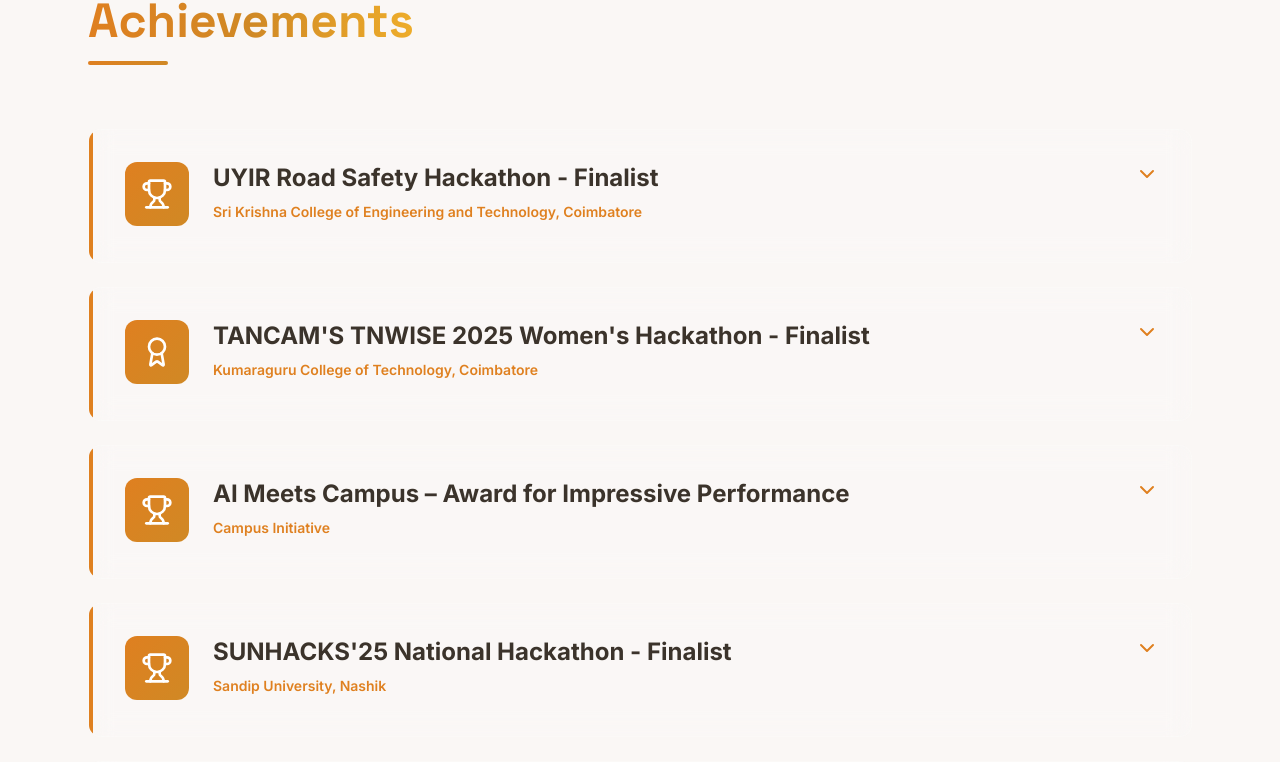
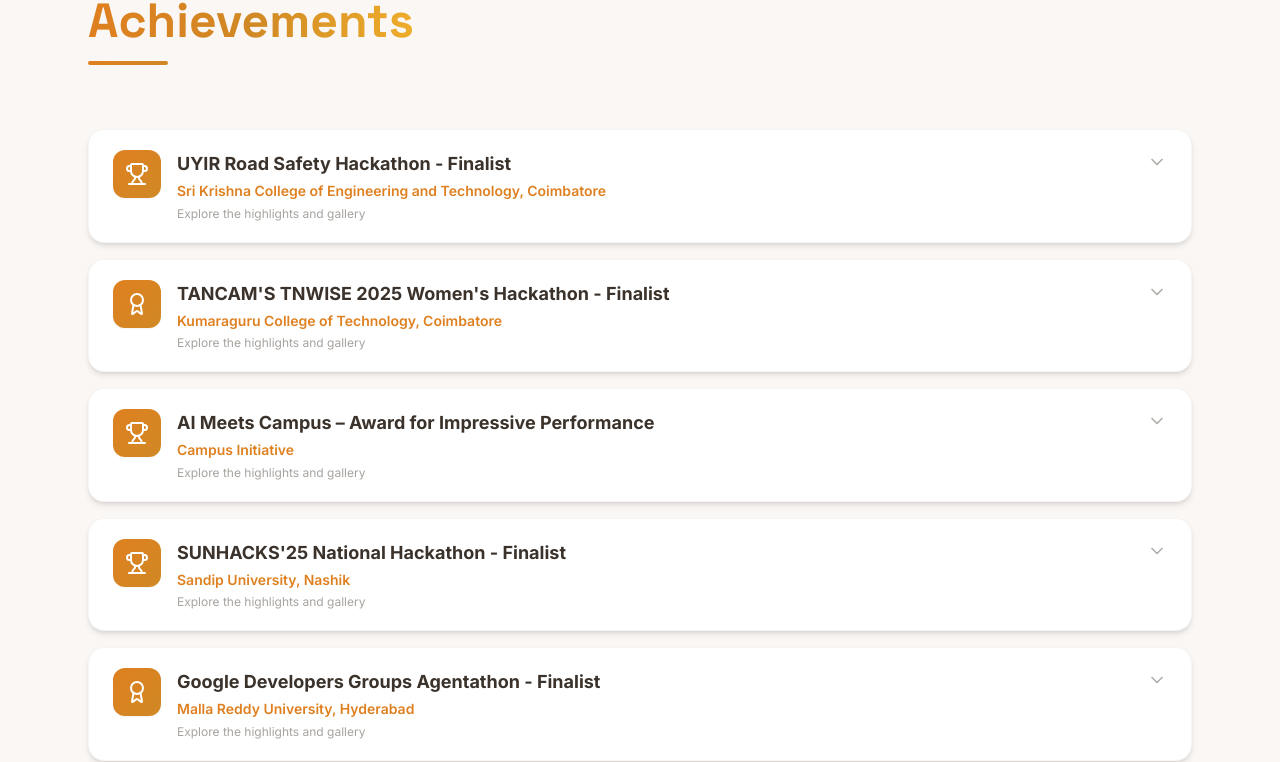
Before and after one commit to Tanya-k20/Portfolio, a React (Vite) app: page / in a window 1280 px wide. Shown: the part 4996-5758 px from the top of the page. Built offline with nearby package versions, Linux system fonts and the light colour scheme.

Commit message:
style: update AchievementsSection layout

```diff
--- a/client/components/AchievementsSection.tsx
+++ b/client/components/AchievementsSection.tsx
@@ -1,6 +1,6 @@
 import { motion, AnimatePresence } from "framer-motion";
 import { useInView } from "react-intersection-observer";
-import { Award, Trophy, ChevronDown, Image as ImageIcon } from "lucide-react";
+import { Award, Trophy, ChevronDown } from "lucide-react";
 import { useState } from "react";
 
 export default function AchievementsSection() {
@@ -23,14 +23,14 @@
     },
     {
       id: 2,
-      title: " TANCAM'S TNWISE 2025 Women's Hackathon - Finalist",
+      title: "TANCAM'S TNWISE 2025 Women's Hackathon - Finalist",
       organization: "Kumaraguru College of Technology, Coimbatore",
       bullets: [
         "Selected as a finalist in the TNWISE 2025 Women's Hackathon.",
         "Collaborated on innovative solutions addressing real-world challenges.",
         "Enhanced problem-solving, teamwork, and technical skills.",
       ],
-      gallery: ["/assets/tn1.jpeg", "/assets/tn2.jpeg", "/assets/tn3.jpeg", "/assets/tn4.jpeg","/assets/tn5.jpeg"],
+      gallery: ["/assets/tn1.jpeg", "/assets/tn2.jpeg", "/assets/tn3.jpeg", "/assets/tn4.jpeg", "/assets/tn5.jpeg"],
       icon: Award,
     },
     {
@@ -42,31 +42,31 @@
         "Participated in hands-on AI and UI design activities.",
         "Explored AI ethics, emerging technologies, and career opportunities.",
       ],
-      gallery: ["/assets/qud1.png", "/assets/qud2.png", "/assets/qud3.jpeg", "/assets/qud4.jpeg", "/assets/qud5.png","/assets/qud6.png"],
+      gallery: ["/assets/qud1.png", "/assets/qud2.png", "/assets/qud3.jpeg", "/assets/qud4.jpeg", "/assets/qud5.png", "/assets/qud6.png"],
       icon: Trophy,
     },
     {
       id: 4,
-      title: " SUNHACKS'25 National Hackathon - Finalist",
+      title: "SUNHACKS'25 National Hackathon - Finalist",
       organization: "Sandip University, Nashik",
       bullets: [
         "Finalist in the 36-hour national hackathon.",
         'Built "City Pulse: Smart Urban Growth Platform."',
         "Strengthened innovation, teamwork, and technical problem-solving skills.",
       ],
-      gallery: ["/assets/san1.jpeg", "/assets/san2.jpeg", "/assets/san3.jpeg", "/assets/san4.jpeg", "/assets/san5.jpeg" ,"/assets/san6.jpeg"],
+      gallery: ["/assets/san1.jpeg", "/assets/san2.jpeg", "/assets/san3.jpeg", "/assets/san4.jpeg", "/assets/san5.jpeg", "/assets/san6.jpeg"],
       icon: Trophy,
     },
     {
       id: 5,
-      title: " Google Developers Groups Agentathon - Finalist",
+      title: "Google Developers Groups Agentathon - Finalist",
       organization: "Malla Reddy University, Hyderabad",
       bullets: [
         "Shortlisted among 1,000 teams and advanced to the Top 500.",
         "Participated in the 36-hour Agentic AI Hackathon.",
         "Gained valuable experience in AI development and collaborative innovation.",
       ],
-      gallery: ["/assets/h1.jpeg", "/assets/h2.jpeg", "/assets/h3.jpeg", "/assets/h4.jpeg", "/assets/h5.jpeg", "/assets/h6.jpeg" ,"/assets/h7.jpeg", "/assets/h9.jpeg"],
+      gallery: ["/assets/h1.jpeg", "/assets/h2.jpeg", "/assets/h3.jpeg", "/assets/h4.jpeg", "/assets/h5.jpeg", "/assets/h6.jpeg", "/assets/h7.jpeg", "/assets/h9.jpeg"],
       icon: Award,
     },
   ];
@@ -75,7 +75,7 @@
     hidden: { opacity: 0 },
     visible: {
       opacity: 1,
-      transition: { staggerChildren: 0.2 },
+      transition: { staggerChildren: 0.15 },
     },
   };
 
@@ -90,12 +90,13 @@
       ref={ref}
       className="relative py-20 md:py-32 overflow-hidden"
     >
-      <div className="max-w-6xl mx-auto px-6">
+      <div className="max-w-6xl mx-auto px-4 md:px-6">
+        {/* Section heading */}
         <motion.div
           initial={{ opacity: 0, y: 20 }}
           animate={inView ? { opacity: 1, y: 0 } : {}}
           transition={{ duration: 0.6 }}
-          className="mb-16"
+          className="mb-10 md:mb-16"
         >
           <h2 className="text-4xl md:text-5xl font-bold text-foreground mb-4 font-display">
             <span className="gradient-text">Achievements</span>
@@ -103,11 +104,12 @@
           <div className="w-20 h-1 bg-gradient-to-r from-primary to-secondary rounded" />
         </motion.div>
 
+        {/* Cards list */}
         <motion.div
           variants={containerVariants}
           initial="hidden"
           animate={inView ? "visible" : "hidden"}
-          className="space-y-6"
+          className="space-y-4"
         >
           {achievements.map((achievement) => {
             const Icon = achievement.icon;
@@ -117,41 +119,46 @@
               <motion.div
                 key={achievement.id}
                 variants={itemVariants}
-                className="glass-effect dark:glass-effect-dark rounded-xl overflow-hidden hover:shadow-lg transition-all duration-300"
+                className="bg-card dark:bg-card rounded-2xl overflow-hidden shadow-md hover:shadow-xl transition-shadow duration-300 border border-border/40"
               >
+                {/* Clickable card header */}
                 <button
                   onClick={() => setExpandedId(isExpanded ? null : achievement.id)}
-                  className="w-full text-left p-5 md:p-8 border-l-4 border-primary hover:border-secondary transition-colors duration-300"
+                  className="w-full text-left px-4 py-4 md:px-6 md:py-5 focus:outline-none"
                 >
-                  <div className="flex gap-4 md:gap-6 items-start">
-                    <div className="flex-shrink-0">
-                      <div className="flex items-center justify-center h-12 w-12 md:h-16 md:w-16 rounded-lg bg-gradient-to-br from-primary to-secondary">
-                        <Icon className="h-6 w-6 md:h-8 md:w-8 text-primary-foreground" />
-                      </div>
+                  <div className="flex items-start gap-4">
+                    {/* Square gradient icon */}
+                    <div className="flex-shrink-0 flex items-center justify-center h-12 w-12 rounded-xl bg-gradient-to-br from-primary to-secondary shadow-sm">
+                      <Icon className="h-6 w-6 text-white" />
                     </div>
 
-                    <div className="flex-1">
-                      <h3 className="text-2xl font-bold text-foreground mb-2">
+                    {/* Text content */}
+                    <div className="flex-1 min-w-0">
+                      <h3 className="text-base md:text-lg font-bold text-foreground leading-snug mb-1">
                         {achievement.title}
                       </h3>
-
-                      <p className="text-sm font-semibold text-primary mb-2">
+                      <p className="text-sm font-semibold text-primary leading-tight">
                         {achievement.organization}
                       </p>
-
-
+                      {!isExpanded && (
+                        <p className="text-xs text-foreground/45 mt-1.5">
+                          Explore the highlights and gallery
+                        </p>
+                      )}
                     </div>
 
+                    {/* Chevron */}
                     <motion.div
                       animate={{ rotate: isExpanded ? 180 : 0 }}
                       transition={{ duration: 0.3 }}
-                      className="flex-shrink-0"
+                      className="flex-shrink-0 mt-0.5"
                     >
-                      <ChevronDown className="w-6 h-6 text-primary" />
+                      <ChevronDown className="w-5 h-5 text-foreground/40" />
                     </motion.div>
                   </div>
                 </button>
 
+                {/* Expanded panel */}
                 <AnimatePresence>
                   {isExpanded && (
                     <motion.div
@@ -159,48 +166,49 @@
                       animate={{ opacity: 1, height: "auto" }}
                       exit={{ opacity: 0, height: 0 }}
                       transition={{ duration: 0.3 }}
-                      className="border-t border-border/50 p-5 md:p-8 bg-foreground/2"
+                      className="overflow-hidden"
                     >
-                      <div className="space-y-6">
+                      <div className="border-t border-border/40 px-4 py-5 md:px-6 md:py-6 bg-muted/20 space-y-5">
+                        {/* Highlights */}
                         <div>
-                          <h4 className="text-lg font-bold text-foreground mb-4">
+                          <h4 className="text-xs font-bold text-foreground/60 mb-3 uppercase tracking-widest">
                             Highlights
                           </h4>
-                          <ul className="space-y-3">
+                          <ul className="space-y-2">
                             {achievement.bullets.map((bullet, idx) => (
                               <motion.li
                                 key={idx}
-                                initial={{ opacity: 0, x: -10 }}
+                                initial={{ opacity: 0, x: -8 }}
                                 animate={{ opacity: 1, x: 0 }}
-                                transition={{ delay: idx * 0.1 }}
-                                className="flex gap-3 text-foreground/80"
+                                transition={{ delay: idx * 0.07 }}
+                                className="flex gap-2 text-foreground/75 text-sm leading-relaxed"
                               >
-                                <span className="text-primary font-bold mt-1">
-                                  ✓
-                                </span>
+                                <span className="text-primary font-bold flex-shrink-0 mt-0.5">✓</span>
                                 <span>{bullet}</span>
                               </motion.li>
                             ))}
                           </ul>
                         </div>
 
+                        {/* Gallery */}
                         <div>
-                          <h4 className="text-lg font-bold text-foreground mb-4">
+                          <h4 className="text-xs font-bold text-foreground/60 mb-3 uppercase tracking-widest">
                             Gallery
                           </h4>
-                          <div className="grid grid-cols-2 md:grid-cols-3 gap-4">
+                          <div className="grid grid-cols-2 md:grid-cols-3 gap-3">
                             {achievement.gallery.map((item, idx) => (
                               <motion.div
                                 key={idx}
-                                initial={{ opacity: 0, scale: 0.8 }}
+                                initial={{ opacity: 0, scale: 0.9 }}
                                 animate={{ opacity: 1, scale: 1 }}
                                 transition={{ delay: idx * 0.05 }}
-                                className="rounded-lg border border-primary/30 cursor-pointer hover:border-primary transition-all hover:shadow-lg group overflow-hidden"  >
-                              <img
-                                 src={item}
-                                 alt={`Gallery ${idx + 1}`}
-                                 className="w-full h-48 object-cover group-hover:scale-105 transition-transform duration-300"
-/>
+                                className="rounded-xl overflow-hidden border border-border hover:border-primary hover:shadow-md transition-all group"
+                              >
+                                <img
+                                  src={item}
+                                  alt={`Gallery ${idx + 1}`}
+                                  className="w-full h-32 md:h-48 object-cover group-hover:scale-105 transition-transform duration-300"
+                                />
                               </motion.div>
                             ))}
                           </div>
```
